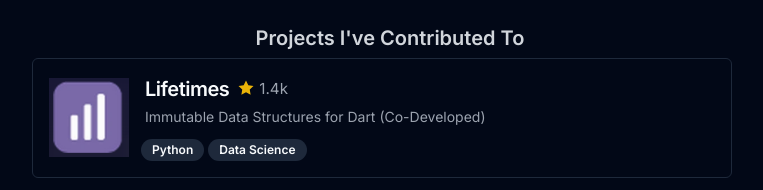
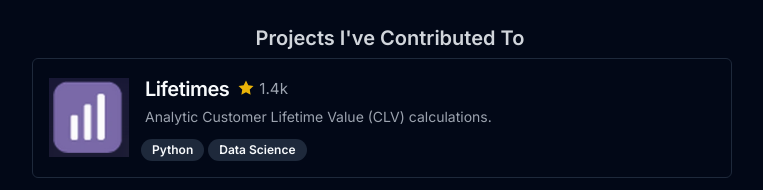
Before and after one commit to psygo/aquarifolio, a Next.js app: page /portfolio in a window 1280 px wide. Shown: the part 2814-3004 px from the top of the page, without its empty margins (258-1021 px from the left). Built offline with nearby package versions, Linux system fonts and the light colour scheme.

Commit message:
minor lifetimes description fix

```diff
--- a/src/components/Portfolio/ProjectCardList.tsx
+++ b/src/components/Portfolio/ProjectCardList.tsx
@@ -222,7 +222,7 @@
     title: "Lifetimes",
     stars: 1400,
     description:
-      "Immutable Data Structures for Dart (Co-Developed)",
+      "Analytic Customer Lifetime Value (CLV) calculations.",
     badgeList: ["Python", "Data Science"],
   },
   {
```
